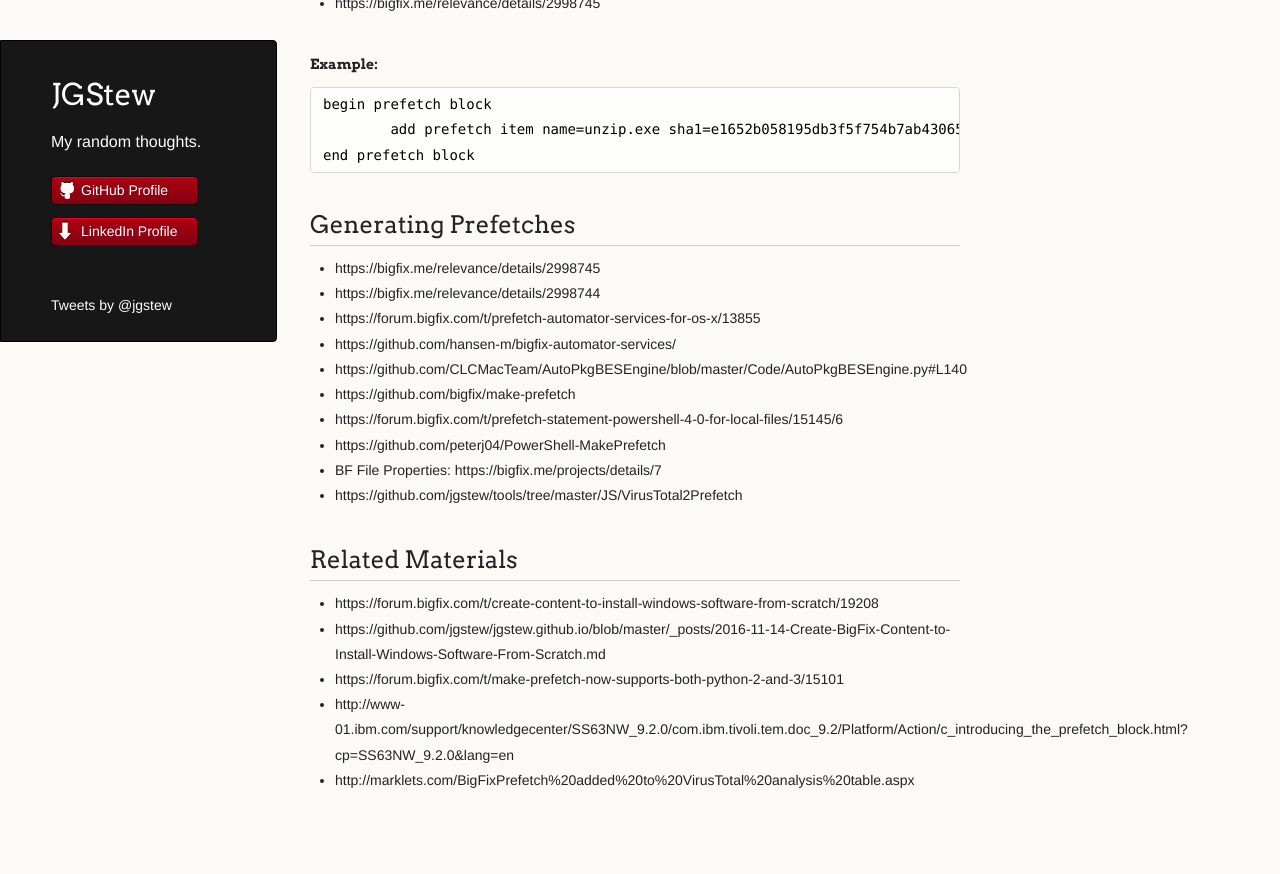
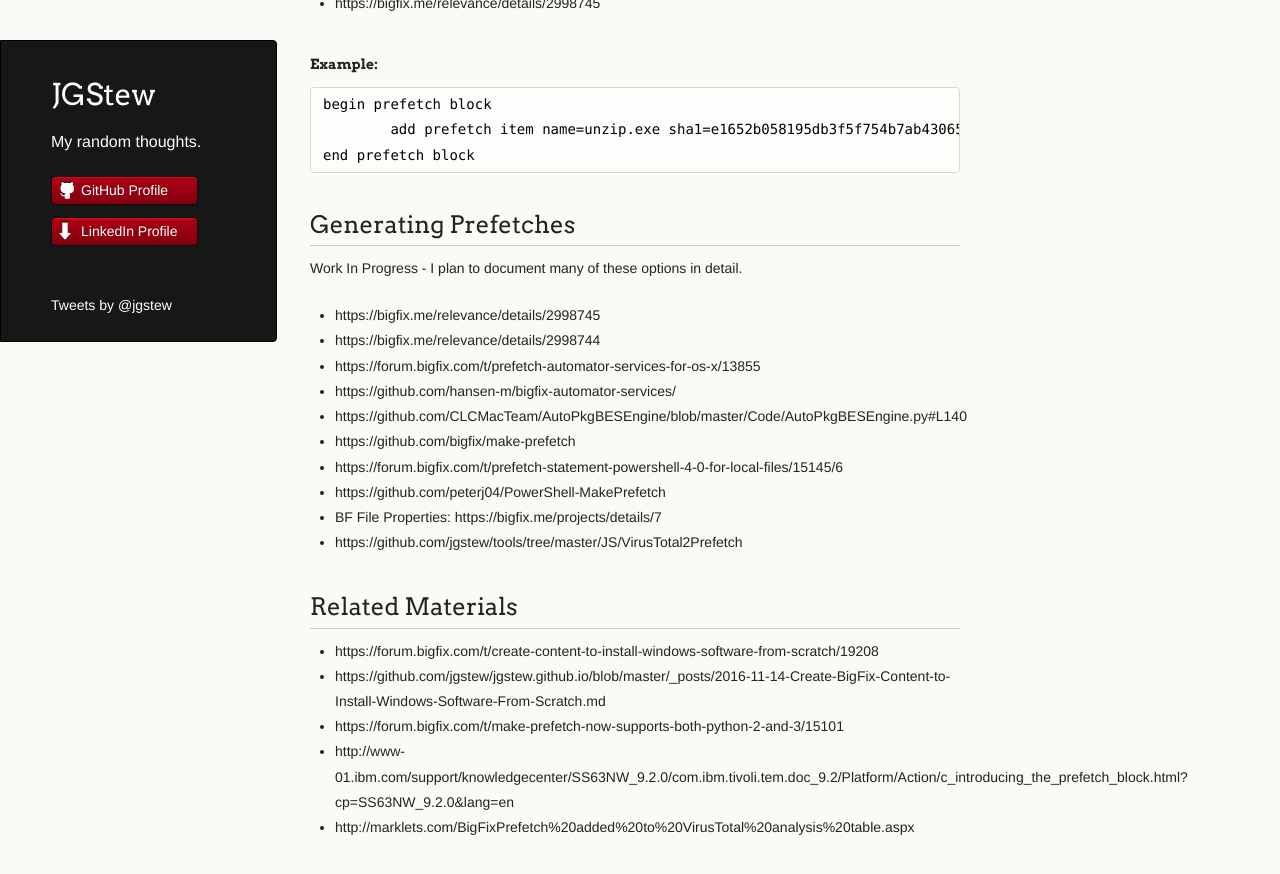
Before and after one commit to jgstew/jgstew.github.io, a Jekyll site: the page built from _posts/2016-11-21-Downloading-Files-with-BigFix:-Prefetches.md, in a window 1280 px wide and 900 px high, scrolled down 1671 px. Shown: the top 874 px of the window. Built offline with Jekyll 4.4.1, drawn with Linux system fonts in a browser that asks for light colours; comment, search, counter and statistics services are not loaded.

Commit message:
Update 2016-11-21-Downloading-Files-with-BigFix:-Prefetches.md

```diff
--- a/_posts/2016-11-21-Downloading-Files-with-BigFix:-Prefetches.md
+++ b/_posts/2016-11-21-Downloading-Files-with-BigFix:-Prefetches.md
@@ -62,6 +62,8 @@ It is possible to convert a prefetch statement into a prefetch block and vis ver
 
 ## Generating Prefetches
 
+Work In Progress - I plan to document many of these options in detail.
+
 - https://bigfix.me/relevance/details/2998745
 - https://bigfix.me/relevance/details/2998744
 - https://forum.bigfix.com/t/prefetch-automator-services-for-os-x/13855
```
